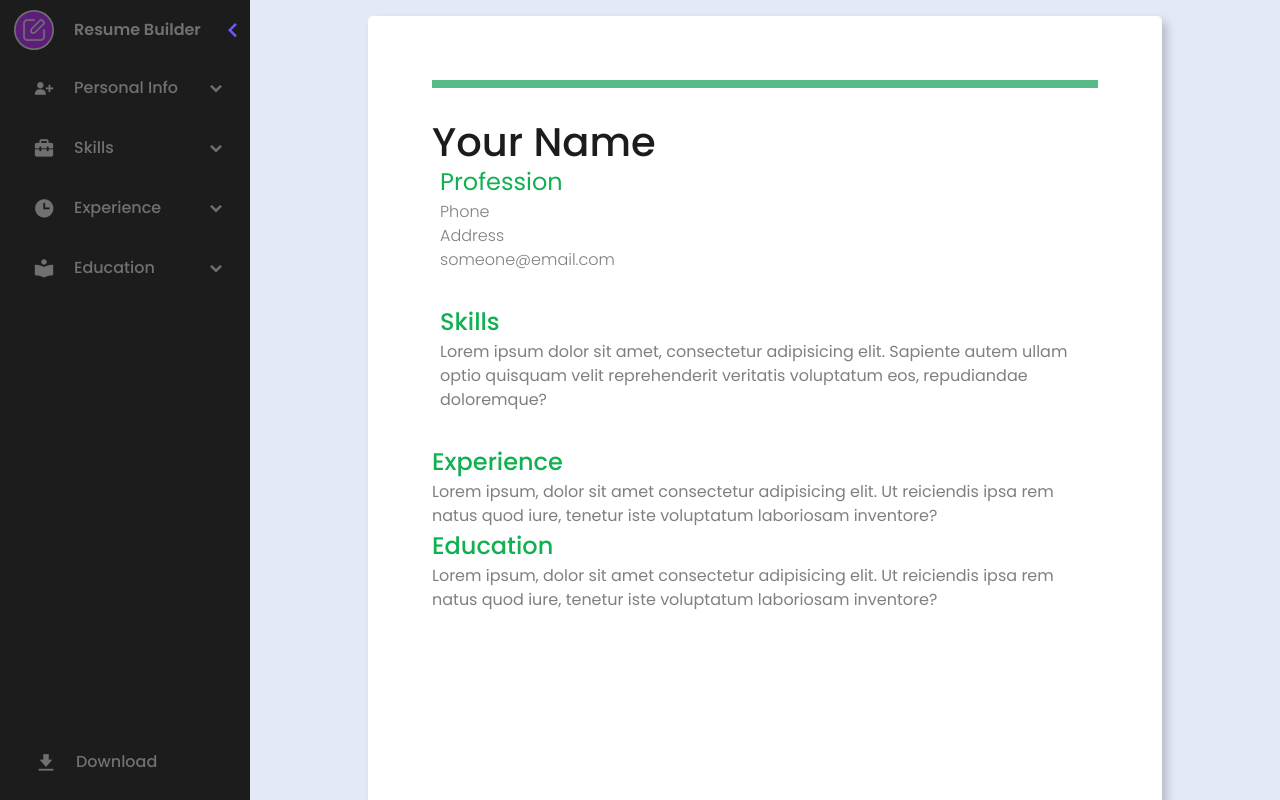
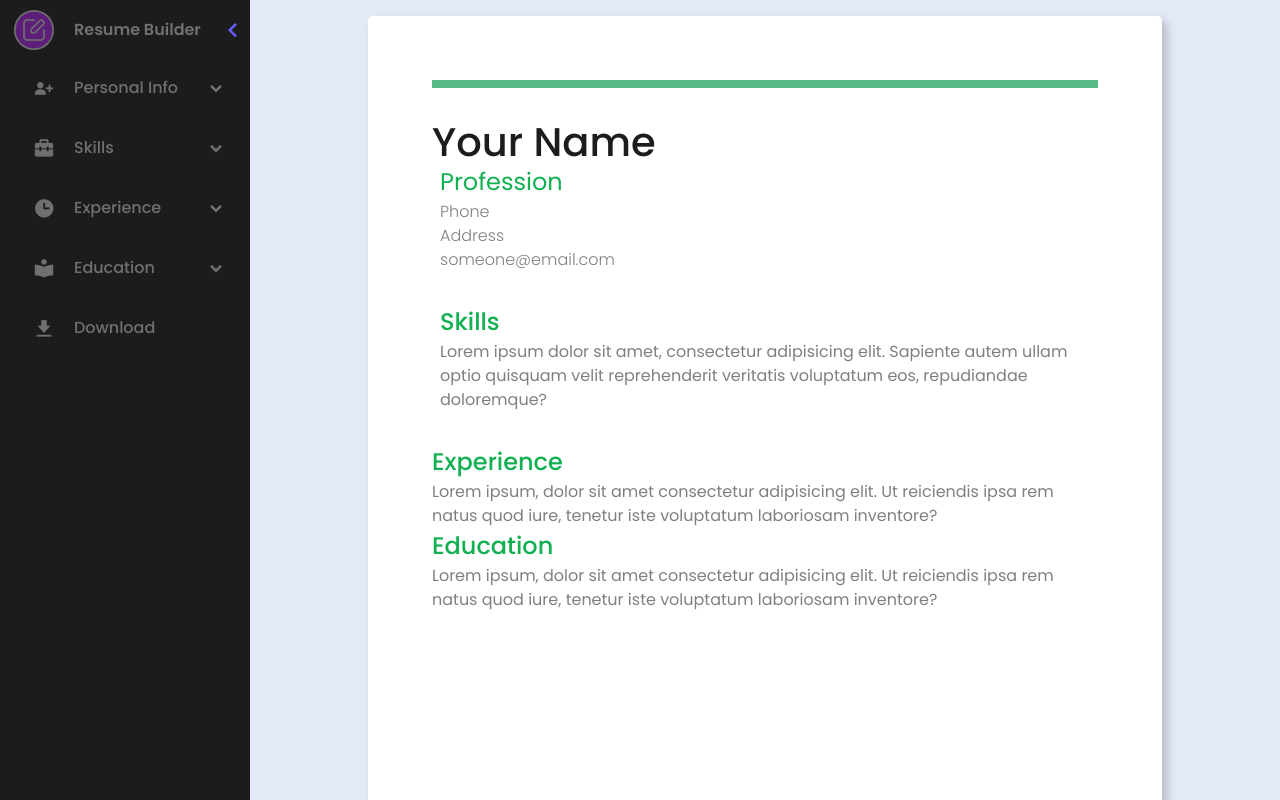
Before and after one commit to munyite001/cv-builder, a React (Vite) app: page / in a window 1280 px wide. Shown: the top 800 px of the page. Built offline with nearby package versions, Linux system fonts and the light colour scheme.

Commit message:
fixed issue with download btn

```diff
--- a/src/App.css
+++ b/src/App.css
@@ -507,11 +507,3 @@ header .image-text .header-text {
 .resume-exp-box p:nth-child(2) {
   color: rgba(0,0,0,0.5);
 }
-
-
-.download-btn {
-  position: absolute;
-  bottom: 1rem;
-  left: 1rem;
-  right: 1rem;
-}
```
